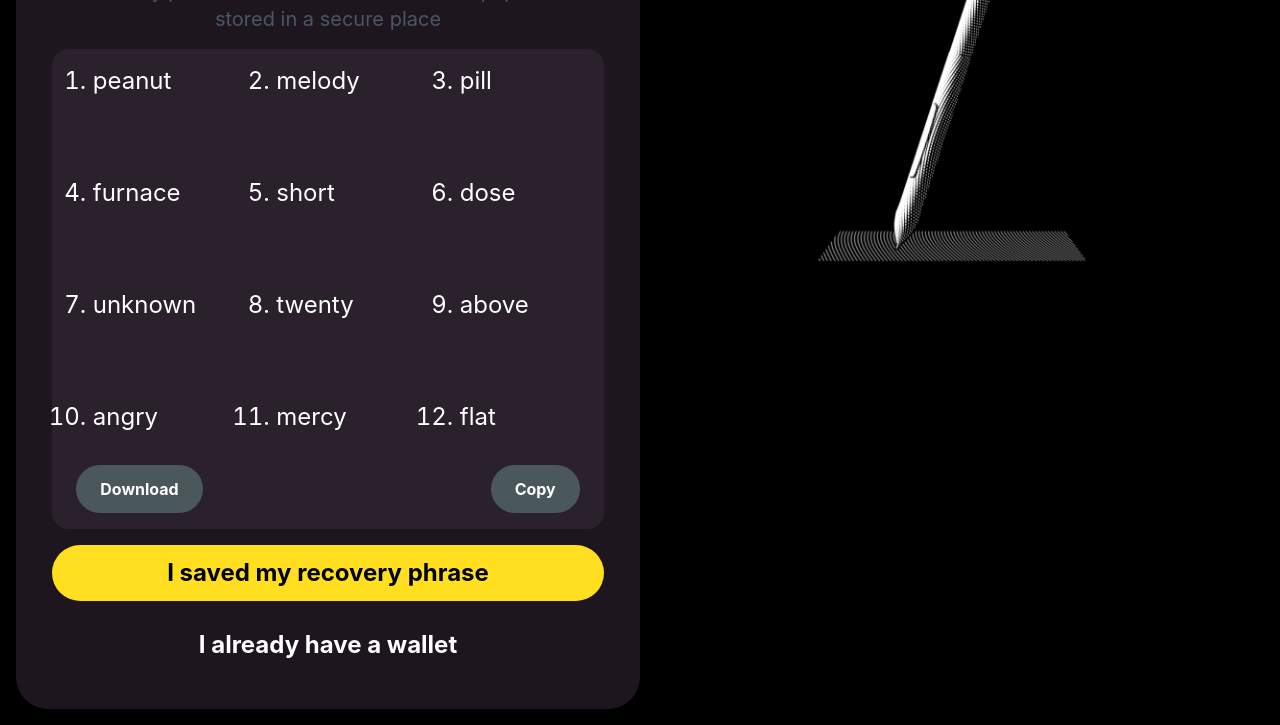
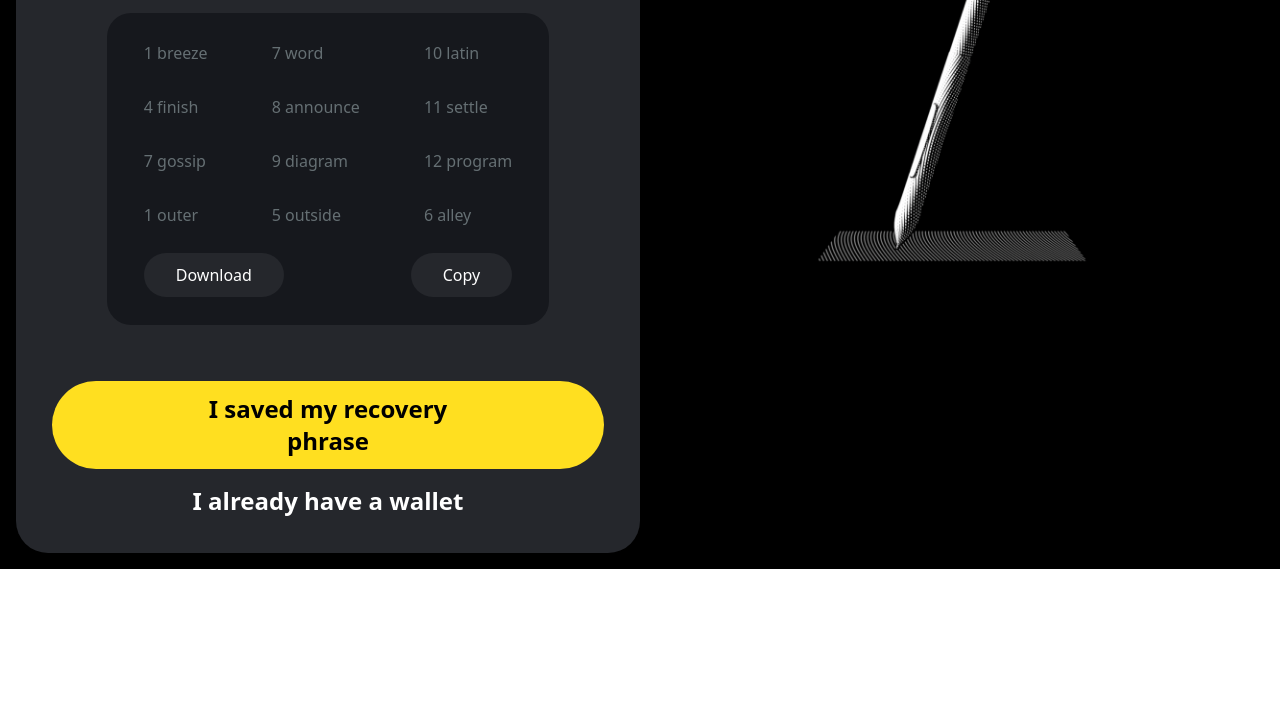
Before and after one commit to DevSolex/solflare, a website: page src/key_phrase.html in a window 1280 px wide. Shown: the part 255-980 px from the top of the page. After the commit the page ends 824 px from the top, so only its background shows below. Drawn offline with nearby package versions, Linux system fonts and the light colour scheme; files that its build step writes are made by us from their sources.

Commit message:
patch on welcome page/ key phrase files

```diff
--- a/index.html
+++ b/index.html
@@ -26,19 +26,19 @@
 
         <h1 class="font-bold text-5xl text-white mt-20">YOUR WALLET.</h1>
         <h1 class="font-bold text-5xl text-white">YOUR KINGDOM.</h1>
-        <a href="/solflare/src/key_phrase.html">
-        <button class="bg-amber-300 rounded-full mt-10 py-4 px-15 font-bold ">i need a new wallet</button>
+        <a href="/src/key_phrase.html">
+        <button class="bg-amber-300 rounded-full mt-10 py-4 px-33 font-bold ">i need a new wallet</button>
         </a>
         <div>
-          <button class="bg-[#424242] text-white font-bold rounded-full mt-4 py-4 px-12">i already have a
+          <button class="bg-[#424242] text-white font-bold rounded-full mt-4 py-4 px-30">i already have a
             wallet</button>
         </div>
       </div>
       <div class="text-[#2b2a2a] ml-70 font-bold flex flex-col justify-center mr-70 items-center ">
-        <p>or continue with</p>
-        <div class="flex gap-2 mt-5">
-          <button class="px-8 py-2 bg-[#2b2a2a] text-white rounded-4xl">ledger</button>
-          <button class="px-8 py-2 bg-[#2b2a2a] text-white rounded-4xl">keystone</button>
+        <p>OR CONTINUE WITH</p>
+        <div class="flex gap-2">
+          <button class="px-8 py-2 bg-[#2b2a2a] text-white rounded-4xl flex justify-center mt-8 gap-2"><img src="assets/WhatsApp Image 2026-02-20 at 12.44.54.jpeg" alt="" class="size-6"> ledger</button>
+          <button class="px-8 py-2 bg-[#2b2a2a] text-white rounded-4xl flex justify-center mt-8 gap-2"><img src="assets/WhatsApp Image 2026-02-20 at 12.44.55.jpeg" alt="" class="size-6"> keystone</button>
         </div>
       </div>
     </div>
--- a/src/key_phrase.html
+++ b/src/key_phrase.html
@@ -9,7 +9,7 @@
 
 <body>
     <div class="grid grid-cols-2 bg-black p-4">
-        <section class="bg-mauve-900 p-9 rounded-4xl">
+        <section class="bg-[#25272c] p-9 rounded-4xl">
             <nav class="flex justify-between items-center gap-2">
                 <div class="flex gap-4 items-center">
                     <span class="text-gray-500">
@@ -19,7 +19,9 @@
                                 d="M10.5 19.5 3 12m0 0 7.5-7.5M3 12h18" />
                         </svg>
                     </span>
-                   <a href="/index.html"> <h2 class="text-white font-bold text-2xl">Back</h2></a>
+                    <a href="/index.html">
+                        <h2 class="text-white font-bold text-2xl">Back</h2>
+                    </a>
                 </div>
                 <div class="">
                     <img src="/assets/solflare.logo.svg" alt="">
@@ -35,36 +37,115 @@
                 </div>
             </nav>
             <main class="">
-                <div class="flex flex-col items-center gap-5 mt-8 text-white text-center">
-                    <h2 class="text-3xl">Keys to Your Kingdom</h2>
-                    <p class="text-gray-600 text-xl">This recovery phrase is your wallet's only backup. If you lose it,
+                <div class="flex flex-col items-center gap-5 mt-8 text-white text-center w-130 mx-auto py-4">
+                    <h2 class="text-3xl font-bold">Keys to Your Kingdom</h2>
+                    <p class="text-gray-600 text-sm">This recovery phrase is your wallet's only backup. If you lose it,
                         no one can help you access your funds. Your recovery phrase is safest when written on paper and
                         stored in a secure place</p>
                 </div>
-                <div class="bg-mauve-800 rounded-2xl text-white mt-4 flex items-center flex-col p-4">
-                    <ol class="grid list-decimal  grid-cols-3 gap-20 text-2xl">
-                        <li>peanut</li>
-                        <li>melody</li>
-                        <li>pill</li>
-                        <li>furnace</li>
-                        <li>short</li>
-                        <li>dose</li>
-                        <li>unknown</li>
-                        <li>twenty</li>
-                        <li>above</li>
-                        <li>angry</li>
-                        <li>mercy</li>
-                        <li>flat</li>
-                    </ol>
-                    <div class="flex gap-72 mt-8">
-                        <button class="bg-mist-600  text-white px-6 py-3 rounded-full font-bold">Download</button>
-                        <button class="bg-mist-600 text-white px-6 py-3 rounded-full font-bold">Copy</button>
+                <div class="flex justify-center">
+                    <div class="card flex flex-col justify-center items-center bg-[#16181d] w-4/5 rounded-3xl mb-10">
+                        <div class="flex flex-col justify-center items-center p-7">
+                            <div class="flex gap-16">
+                                <div class="flex flex-col gap-6 items-start">
+                                    <div
+                                        class="text-[#656f73] hover:border-[#4b4d53]">
+                                        <div class="pb-1.5 flex justify-center items-center gap-1">
+                                            <p class="min-w-[2ch]">1 breeze</p>
+                                        </div>
+                                    </div>
+                                    <div
+                                        class="text-[#656f73] hover:border-[#4b4d53]">
+                                        <div class="pb-1.5 flex justify-center items-center gap-1">
+                                            <p class="min-w-[2ch]">4 finish</p>
+                                        </div>
+                                    </div>
+                                    <div
+                                        class="text-[#656f73] hover:border-[#4b4d53]">
+                                        <div class="pb-1.5 flex justify-center items-center gap-1">
+                                            <p class="min-w-[2ch]">7 gossip</p>
+                                        </div>
+                                    </div>
+                                    <div
+                                        class=" text-[#656f73] hover:border-[#4b4d53]">
+                                        <div class="pb-1.5 flex justify-center items-center gap-1">
+                                            <p class="min-w-[2ch]">1 outer</p>
+                                        </div>
+                                    </div>
+                                </div>
+                                <div class="flex flex-col gap-6 items-start">
+                                    <div
+                                        class=" text-[#656f73] hover:border-[#4b4d53]">
+                                        <div class="pb-1.5 flex justify-center items-center gap-1">
+                                            <p class="min-w-[2ch]">7 word</p>
+                                        </div>
+                                    </div>
+                                    <div
+                                        class=" text-[#656f73] hover:border-[#4b4d53]">
+                                        <div class="pb-1.5 flex justify-center items-center gap-1">
+                                            <p class="min-w-[2ch]">8 announce</p>
+                                        </div>
+                                    </div>
+                                    <div
+                                        class=" text-[#656f73] hover:border-[#4b4d53]">
+                                        <div class="pb-1.5 flex justify-center items-center gap-1">
+                                            <p class="min-w-[2ch]">9 diagram</p>
+                                        </div>
+                                    </div>
+                                    <div
+                                        class=" text-[#656f73] hover:border-[#4b4d53]">
+                                        <div class="pb-1.5 flex justify-center items-center gap-1">
+                                            <p class="min-w-[2ch]">5 outside</p>
+                                        </div>
+                                    </div>
+                                </div>
+                                <div class="flex flex-col gap-6 items-start">
+                                    <div
+                                        class=" text-[#656f73] hover:border-[#4b4d53]">
+                                        <div class="pb-1.5 flex justify-center items-center gap-1">
+                                            <p>10 latin</p>
+                                        </div>
+                                    </div>
+                                    <div
+                                        class="text-[#656f73] hover:border-[#4b4d53]">
+                                        <div class="pb-1.5 flex justify-center items-center gap-1">
+                                            <p>11 settle</p>
+                                        </div>
+                                    </div>
+                                    <div
+                                        class=" text-[#656f73] hover:border-[#4b4d53]">
+                                        <div class="pb-1.5 flex justify-center items-center gap-1">
+                                            <p>12 program</p>
+                                        </div>
+                                    </div>
+                                    <div
+                                        class=" text-[#656f73] hover:border-[#4b4d53]">
+                                        <div class="pb-1.5 flex justify-center items-center gap-1">
+                                            <p class="min-w-[2ch]">6 alley</p>
+                                        </div>
+                                    </div>
+                                </div>
+                            </div>
+                            <div class="buttons w-full flex justify-between items-center text-white pt-5">
+                                <button
+                                    class="py-2.5 px-8 rounded-3xl bg-[#25272c] hover:bg-[#313338] active:bg-[#43454a]">
+                                    Download
+                                </button>
+                                <button
+                                    class="py-2.5 px-8 rounded-3xl bg-[#25272c] hover:bg-[#313338] active:bg-[#43454a]">
+                                    Copy
+                                </button>
+                            </div>
+                        </div>
                     </div>
                 </div>
                 <div class="flex flex-col mt-4 items-center">
-                        <button class="bg-yellow-300 w-full mb-4 text-2xl text-black px-6 py-3 rounded-full font-bold">I saved my recovery phrase</button>
-                   <a href="/src/recovery.html"> <button class="bg-mauve-900 text-2xl text-white px-6 py-3 rounded-full font-bold">I already have a
-                        wallet</button></a>
+                    <a href="/src/recovery.html">
+                        <button class="bg-yellow-300 w-full mb-4 text-2xl text-black px-32 py-3 rounded-full font-bold">I
+                            saved my recovery phrase</button>
+                    </a>
+                    <button class="text-2xl text-white font-bold hover:text-gray-500">I already have a
+                        wallet</button>
                 </div>
 
             </main>
```
Also changed, not shown: assets/WhatsApp Image 2026-02-20 at 12.44.54.jpeg (added), assets/WhatsApp Image 2026-02-20 at 12.44.55.jpeg (added), src/output.css (added).
